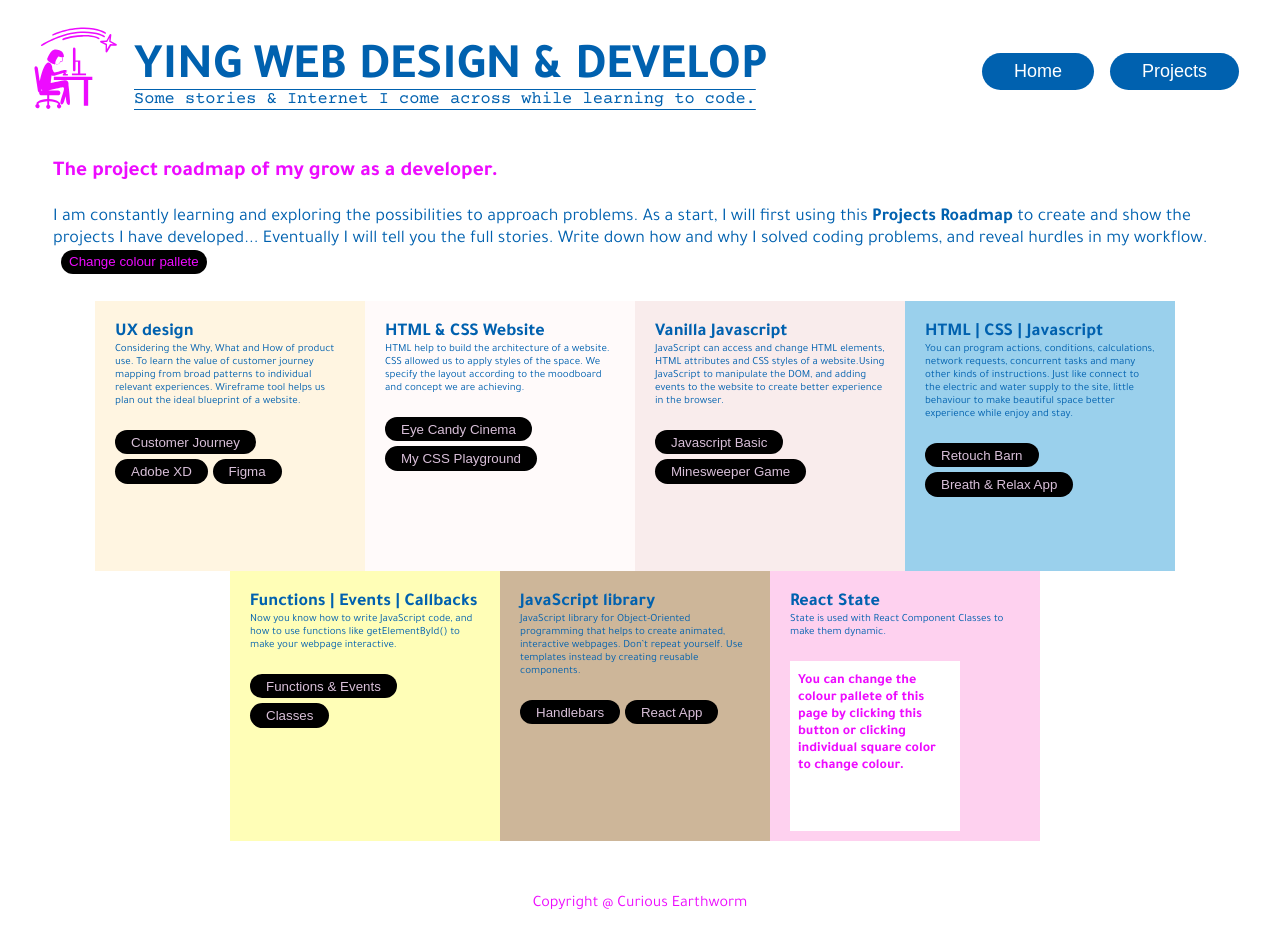
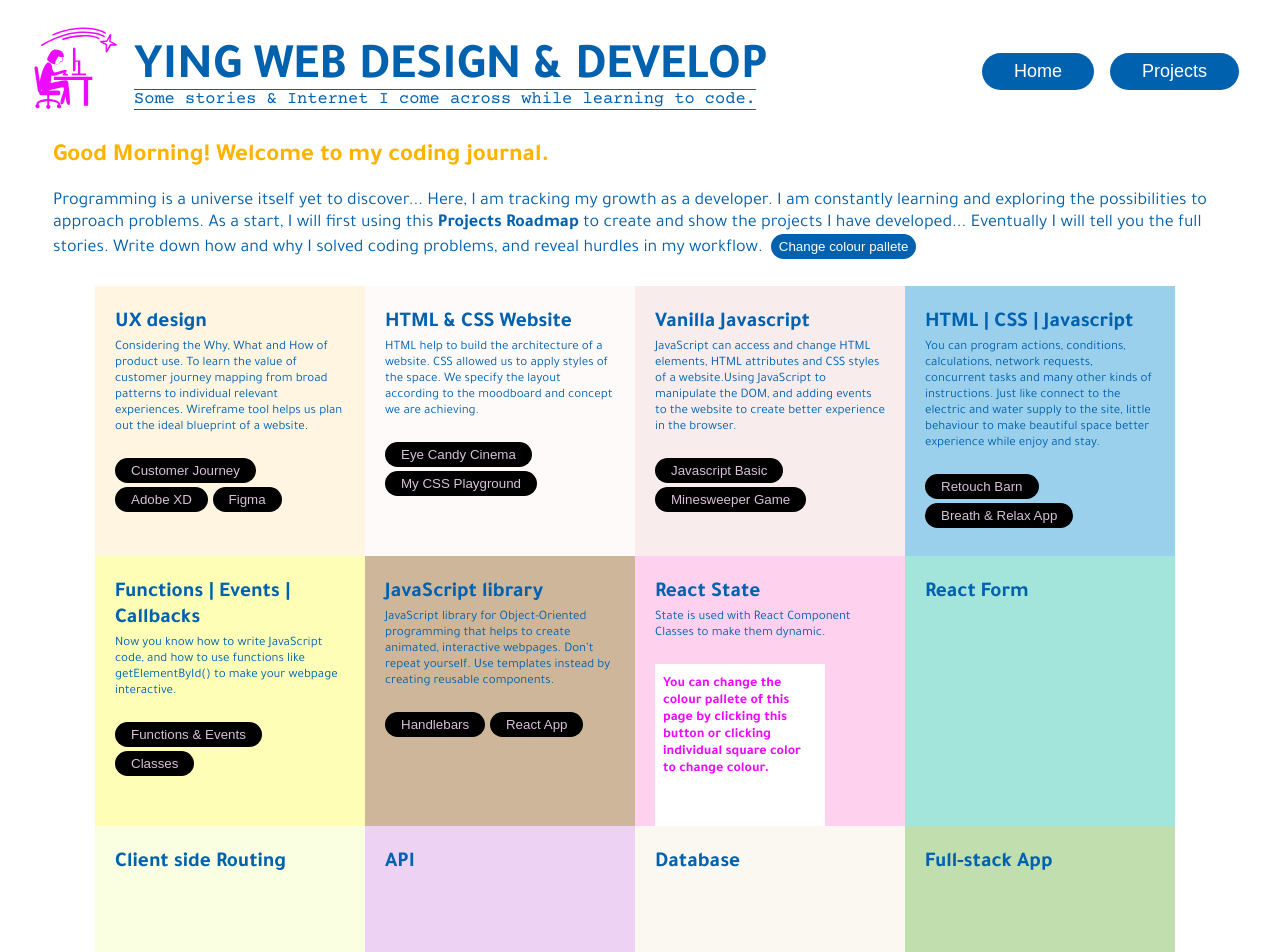
Before and after one commit to YingCG/dev-journal, a React (Create React App) app: page /projects in a window 1280 px wide. Shown: the top 952 px of the page. Before the commit the page ends 914 px from the top, so only its background shows below. Built offline with nearby package versions, Linux system fonts and the light colour scheme; a web font is replaced by a local one.

Commit message:
fix color pallette

```diff
--- a/public/style/button.css
+++ b/public/style/button.css
@@ -2,12 +2,11 @@
 justify-content: flex-end;
 }
 
-  .button {
+.button {
     padding: 10px 20px;
     cursor: pointer;
     border: none;
     font-size: 18px;
-
 }
 
 .button a{
@@ -20,11 +19,15 @@ justify-content: flex-end;
     padding: 0.3rem 1rem;
     cursor: pointer;
     border: none;
-    /* color: #0061AF; */
     color: white;
     /* font-size: 15px; */
     margin: 0 0.3rem 0.3rem 0;
     border-radius: 4rem;
+}
+
+.btn:hover {
+    background-color:#ED0BFF;
+;
 }
 
 .btn a{
@@ -34,7 +37,7 @@ justify-content: flex-end;
 }
 
 .btn a:hover{
-    color: yellow;
+    color: black;
 }
 
 .dark{
@@ -45,7 +48,7 @@ justify-content: flex-end;
 }
 
 .dark a{
-    color: thistle;
+    color: #0061AF;
 }
 .nav-btn {
     padding: 0.5rem 2rem;
@@ -58,7 +61,9 @@ justify-content: flex-end;
     margin: 0.5rem 0.5rem;
 }
 
-
+.nav-btn:hover{
+    background-color:#ED0BFF;
+}
 
 .checkForm .btn{
     margin-block-start: 0.5rem;
@@ -75,12 +80,12 @@ justify-content: flex-end;
 }
 
 .pallete-btn{
-    background-color: black ;
+    background-color: #0061AF ;
     padding: 0.3rem 0.5rem;
     cursor: pointer;
     border: none;
     border-radius: 4rem;
-    color: #ED0BFF;
+    color: #fff;
     margin-block-end: 0.5em;
     margin-left: 0.5rem;
 }
--- a/public/style/squarelist.css
+++ b/public/style/squarelist.css
@@ -24,7 +24,7 @@
 .square p{
     text-align: left;
     flex-direction: row;
-    font-size: 11px;
+    font-size: 13px;
     margin-block-start: 0;
     margin-block-end: 0;
     font-weight: normal;
--- a/public/style/style.css
+++ b/public/style/style.css
@@ -7,7 +7,7 @@
 
 body{
     position: relative;
-    font-size: 16px;
+    font-size: 18px;
     /* color: #006A71; */
     color: #0061AF;
     /* color: black; */
@@ -176,3 +176,8 @@ display: flex;
     margin-block-end: 0.25rem;
     font-size: 14px;
   }
+
+  h3{
+    margin-block-start: 0.2em;
+    margin-block-end: 0.2em;
+  }
--- a/src/components/App.jsx
+++ b/src/components/App.jsx
@@ -9,6 +9,7 @@ import Css from "./Css";
 import JsBasic from "./JsBasic";
 
 function App() {
+
 
   return (
       <>
--- a/src/components/Home.jsx
+++ b/src/components/Home.jsx
@@ -1,6 +1,5 @@
 import React from 'react'
 import Ascii from './Ascii'
-import Greeting from './Greeting'
 
 
 function Home () {
@@ -8,10 +7,8 @@ function Home () {
     <>
     <div className='Main-content'>
         <Ascii />
-        <h3> <Greeting /> </h3>
-
+        <h3 style={{color: '#ED0BFF'}}> I design & build web applications with ReactJS. </h3>
         <p>
-        Programming is a universe itself yet to discover... Here, I am tracking my growth as a developer.<br />
         To build useful things, solving problems, and bring in good human experiences.
         I am approaching problems with empathy, creativity, authenticity and harmonic interface.
         </p>
--- a/src/components/Projects.jsx
+++ b/src/components/Projects.jsx
@@ -1,15 +1,18 @@
 import React from "react";
 import SquareList from './SquareList'
-
+import Greeting from './Greeting'
 
 function Projects() {
   return (
     <>
       <div className="Main-content">
 
-          <h3 style={{color: '#ED0BFF'}}>The project roadmap of my grow as a developer.</h3>
+      <h3> <Greeting /> </h3>
+      {/* <h3 style={{color: '#ED0BFF'}}>The project roadmap</h3> */}
           <p>
+          Programming is a universe itself yet to discover... Here, I am tracking my growth as a developer.
           I am constantly learning and exploring the possibilities to approach problems.
+
           As a start, I will first using this <strong>Projects Roadmap</strong> to create and show the projects I have developed...
           Eventually I will tell you the full stories. Write down how and why I solved coding problems, and reveal hurdles in my workflow.
 
--- a/src/components/Square.jsx
+++ b/src/components/Square.jsx
@@ -12,7 +12,7 @@ function Square(props) {
 
     return (
     <div className='square' style={{ backgroundColor: props.colors[props.index] }} onClick={changeColor}>
-        {props.info.title}<br />
+        <h3>{props.info.title}</h3>
         <p>{props.info.description}</p><br />
         {
             props.info.links.map((link, index) =>
--- a/src/components/SquareList.jsx
+++ b/src/components/SquareList.jsx
@@ -46,7 +46,7 @@ function SquareList () {
           projects.map((info, index) => <Square key={index} colors={colors} index={index} info={info} updateColor={changeOneColour}/>)
         }
 
-        <div className='square-children' onClick={changeColourPallete} >
+        <div >
         <Square colors={colors} index={6} info={{
         title: "React State",
         description: "State is used with React Component Classes to make them dynamic.",
@@ -58,26 +58,42 @@ function SquareList () {
         </Square>
       </div>
 
-        {/* <div className='square' style={{backgroundColor: colors[7]}}>
-        React Form<br/>
-        </div>
+      <div>
+        <Square colors={colors} index={7} info={{
+        title: "React Form",
+        description: " ",
+        links: []}} updateColor={changeOneColour} >
+        </Square>
+      </div>
 
-        <div className='square' style={{backgroundColor: colors[8]}}>
-        Client side Routing <br/>
-        </div>
-
-        <div className='square' style={{backgroundColor: colors[9]}}>
-        API
-        </div>
-
-        <div className='square' style={{backgroundColor: colors[10]}}>
-        Database
-        </div>
-
-        <div className='square' style={{backgroundColor: colors[11]}}>
-        Full-stack App
-        </div> */}
-
+      <div>
+        <Square colors={colors} index={8} info={{
+        title: "Client side Routing",
+        description: " ",
+        links: []}} updateColor={changeOneColour} >
+        </Square>
+      </div>
+      <div>
+        <Square colors={colors} index={9} info={{
+        title: "API",
+        description: " ",
+        links: []}} updateColor={changeOneColour} >
+        </Square>
+      </div>
+      <div>
+        <Square colors={colors} index={10} info={{
+        title: "Database",
+        description: " ",
+        links: []}} updateColor={changeOneColour} >
+        </Square>
+      </div>
+      <div>
+        <Square colors={colors} index={11} info={{
+        title: "Full-stack App",
+        description: " ",
+        links: []}} updateColor={changeOneColour} >
+        </Square>
+      </div>
 
       </div>
     </>
```
